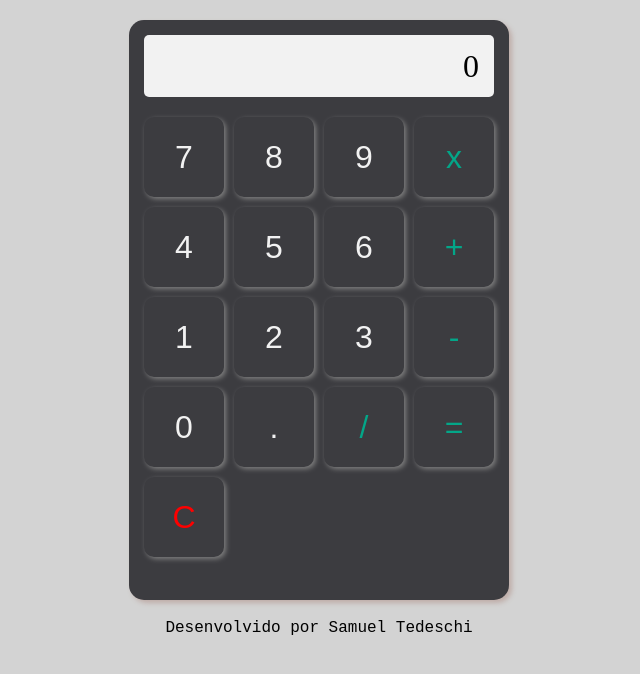
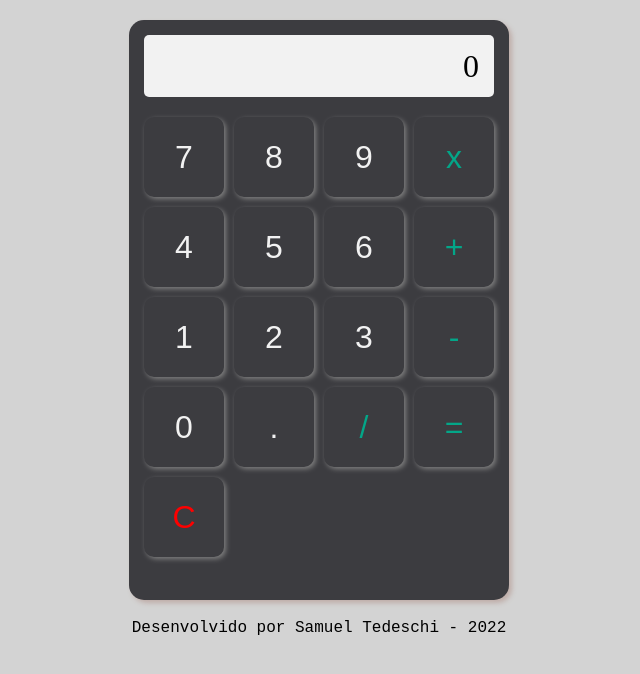
Before and after one commit to samuelTedeschi/calculadora, a plain HTML site: page index.html in a window 1280 px wide. Shown: the whole page, without its empty margins (321-961 px from the left). Drawn offline with Linux system fonts and the light colour scheme.

Commit message:
atualizado

```diff
--- a/index.html
+++ b/index.html
@@ -35,7 +35,7 @@
         </div>
 
     </main>
-    <footer><p class="rodape">Desenvolvido por Samuel Tedeschi</p></footer>
+    <footer><p class="rodape">Desenvolvido por Samuel Tedeschi - 2022</p></footer>
 
     <script src="script.js"></script>
 </body>
```
